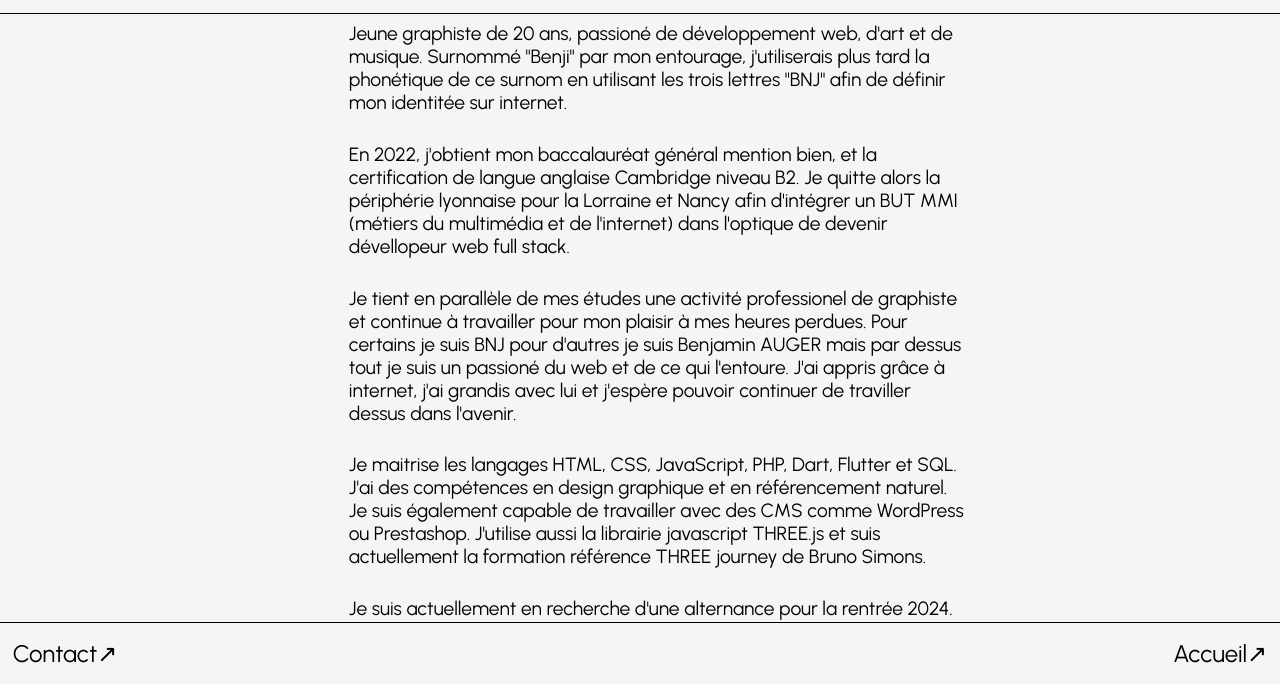
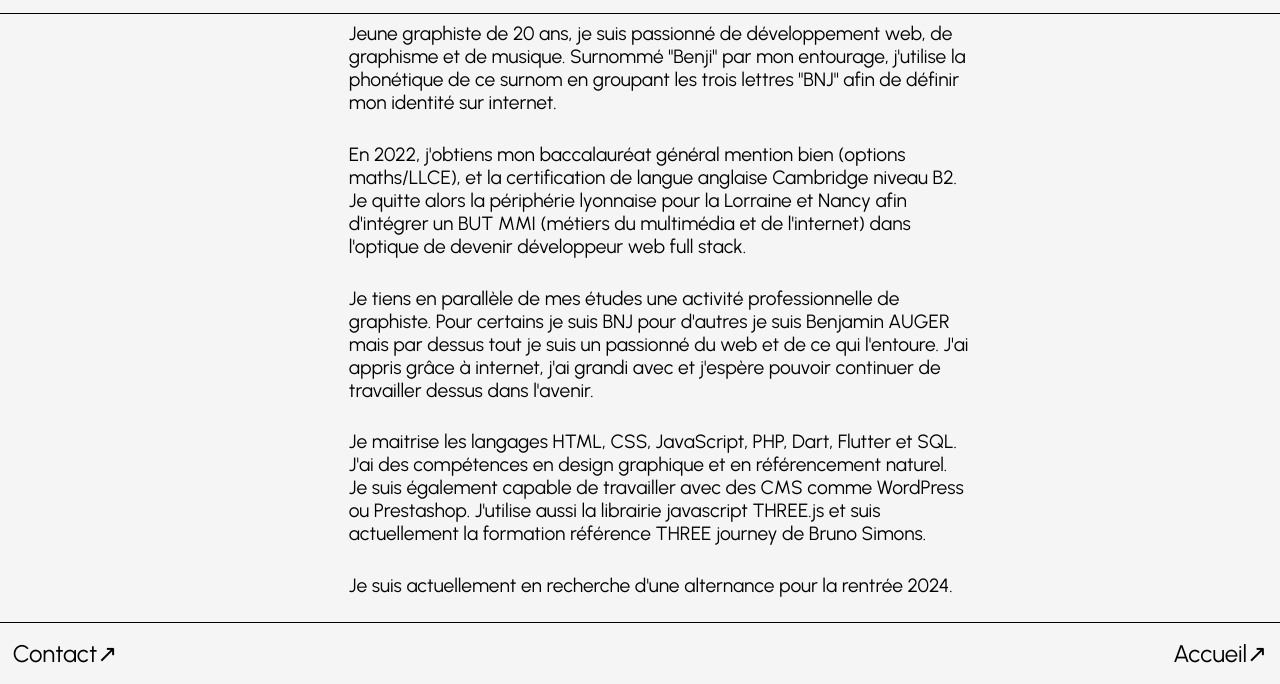
Before and after one commit to bnj35/ordi, a website built with Vite: page presentation.html in a window 1280 px wide. Shown: the part 116-800 px from the top of the page. Built offline with nearby package versions, Linux system fonts and the light colour scheme.

Commit message:
correction orthographe

```diff
--- a/presentation.html
+++ b/presentation.html
@@ -19,13 +19,13 @@
 <content id="anti">
 
     <p class="taille">
-        Jeune graphiste de 20 ans, passioné de développement web, d'art et de musique. Surnommé "Benji" par mon entourage, j'utiliserais plus tard la phonétique de ce surnom en utilisant les trois lettres "BNJ" afin de définir mon identitée sur internet.    </p>
+        Jeune graphiste de 20 ans, je suis passionné de développement web, de graphisme et de musique. Surnommé "Benji" par mon entourage, j'utilise la phonétique de ce surnom en groupant les trois lettres "BNJ" afin de définir mon identité sur internet. </p>
 
 <p class="taille">
-    En 2022, j'obtient mon baccalauréat général mention bien, et la certification de langue anglaise Cambridge niveau B2. Je quitte alors la périphérie lyonnaise pour la Lorraine et Nancy afin d'intégrer un BUT MMI (métiers du multimédia et de l'internet) dans l'optique de devenir dévellopeur web full stack.</p>
+    En 2022, j'obtiens mon baccalauréat général mention bien (options maths/LLCE), et la certification de langue anglaise Cambridge niveau B2. Je quitte alors la périphérie lyonnaise pour la Lorraine et Nancy afin d'intégrer un BUT MMI (métiers du multimédia et de l'internet) dans l'optique de devenir développeur web full stack.</p>
 
 <p class="taille">
-    Je tient en parallèle de mes études une activité professionel de graphiste et continue à travailler pour mon plaisir à mes heures perdues. Pour certains je suis BNJ pour d'autres je suis Benjamin AUGER mais par dessus tout je suis un passioné du web et de ce qui l'entoure. J'ai appris grâce à internet, j'ai grandis avec lui et j'espère pouvoir continuer de traviller dessus dans l'avenir.
+    Je tiens en parallèle de mes études une activité professionnelle de graphiste. Pour certains je suis BNJ pour d'autres je suis Benjamin AUGER mais par dessus tout je suis un passionné du web et de ce qui l'entoure. J'ai appris grâce à internet, j'ai grandi avec et j'espère pouvoir continuer de travailler dessus dans l'avenir.
 </p>
 <p class="taille">
     Je maitrise les langages HTML, CSS, JavaScript, PHP, Dart, Flutter et SQL. J'ai des compétences en design graphique et en référencement naturel. Je suis également capable de travailler avec des CMS comme WordPress ou Prestashop. J'utilise aussi la librairie javascript THREE.js et suis actuellement la formation référence THREE journey de Bruno Simons.
```
Also changed, not shown: parcours.html (+3 -3 lines).
